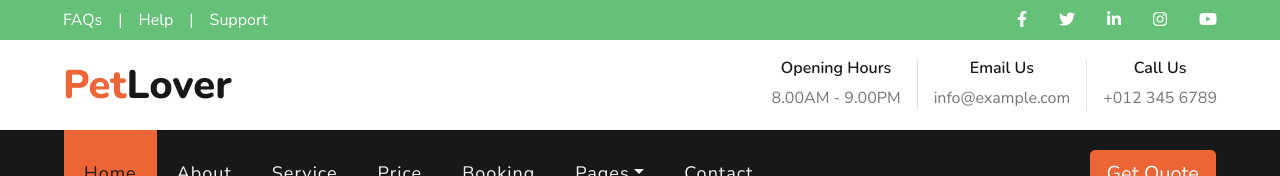
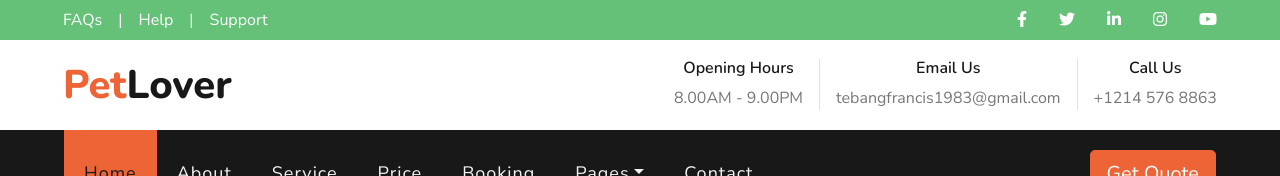
Before and after one commit to tebangfrancis/mywebsite-dog, a plain HTML site: page index.html in a window 1280 px wide. Shown: the top 176 px of the page. Drawn offline with nearby package versions, Linux system fonts and the light colour scheme.

Commit message:
dev branch

```diff
--- a/index.html
+++ b/index.html
@@ -75,11 +75,11 @@
                     </div>
                     <div class="d-inline-flex flex-column text-center px-3 border-right">
                         <h6>Email Us</h6>
-                        <p class="m-0">info@example.com</p>
+                        <p class="m-0">tebangfrancis1983@gmail.com</p>
                     </div>
                     <div class="d-inline-flex flex-column text-center pl-3">
                         <h6>Call Us</h6>
-                        <p class="m-0">+012 345 6789</p>
+                        <p class="m-0">+1214 576 8863</p>
                     </div>
                 </div>
             </div>
```
Also changed, not shown: 1 other file.
